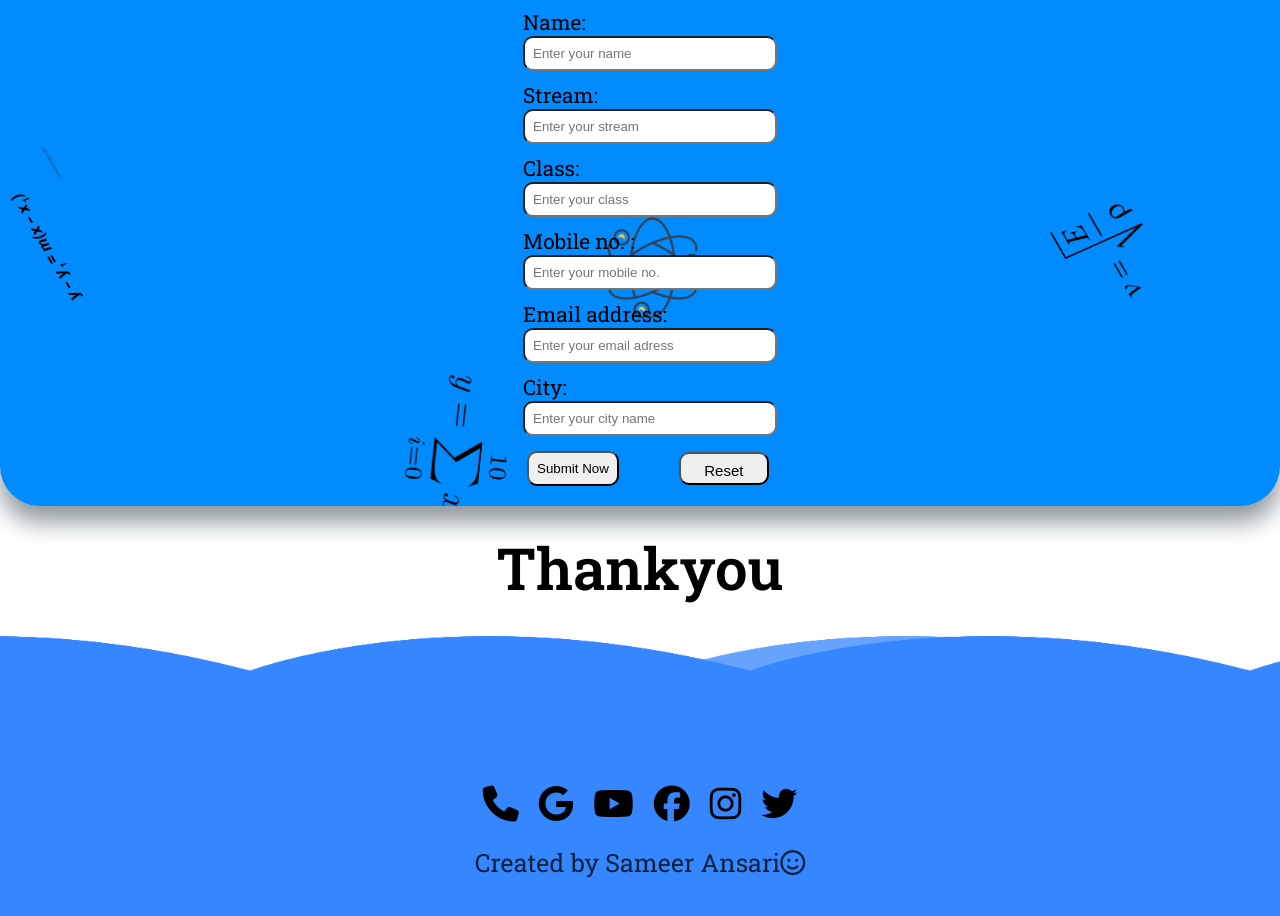
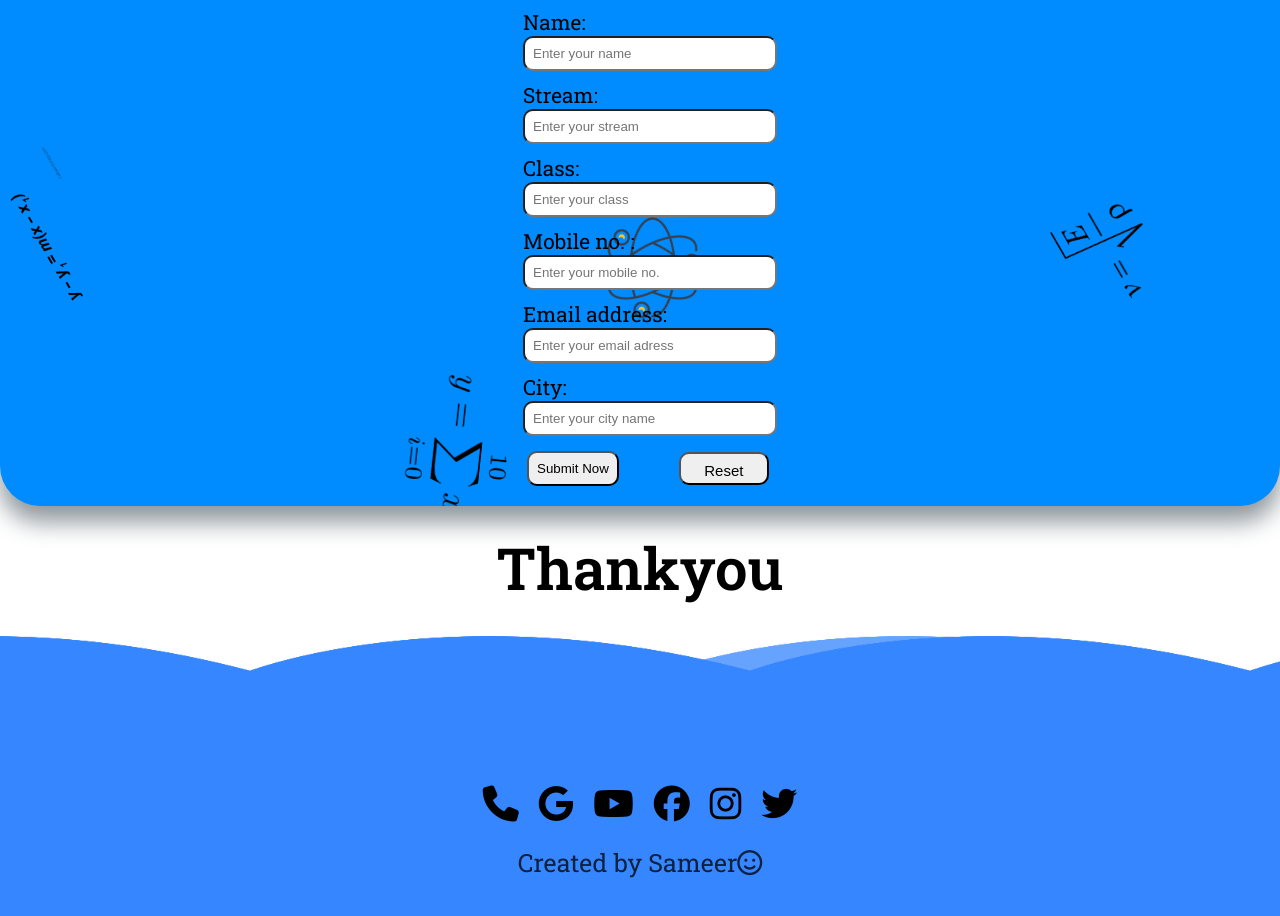
Before and after one commit to SameerAnsari23/neet-jeet, a plain HTML site: page index.html in a window 1280 px wide. Shown: the part 3628-4544 px from the top of the page. Drawn offline with nearby package versions, Linux system fonts and the light colour scheme.

Commit message:
Update index.html

```diff
--- a/index.html
+++ b/index.html
@@ -1912,7 +1912,7 @@
                     <a href="https://twitter.com/?lang=en-in" class="face3"><i class="fa-brands fa-twitter"></i></a>
                 </li>
             </ul>
-            <p class="description">Created by Sameer Ansari<i class="fa-regular fa-face-smile"></i></p>
+            <p class="description">Created by Sameer <i class="fa-regular fa-face-smile"></i></p>
         </footer>
     </div>
 </body>
```
